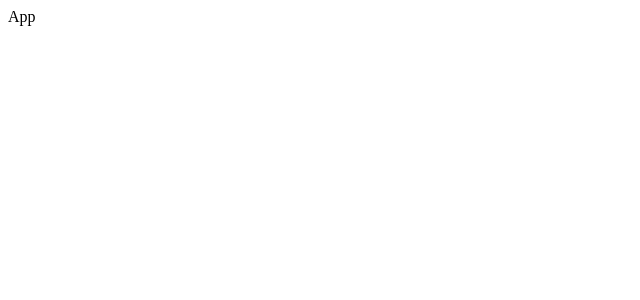
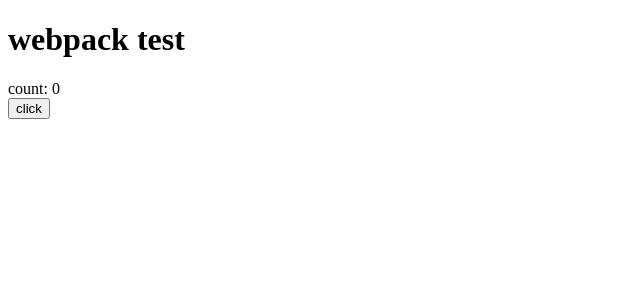
Before and after one commit to camelot1399/webpack-test, a React app: page / in a window 1280 px wide. Shown: the top 300 px of the page, without its empty margins (0-640 px from the left). Built offline with nearby package versions, Linux system fonts and the light colour scheme.

Commit message:
added button

```diff
--- a/src/App.tsx
+++ b/src/App.tsx
@@ -1,7 +1,17 @@
-import React from "react";
+import React, { useState } from "react";
 
 const App = () => {
-  return <div>App</div>;
+  const [count, setCount] = useState(0);
+
+  return (
+    <>
+      <h1>webpack test</h1>
+
+      <div>count: {count}</div>
+
+      <button onClick={() => setCount((count) => count + 1)}>click</button>
+    </>
+  );
 };
 
 export default App;
```
